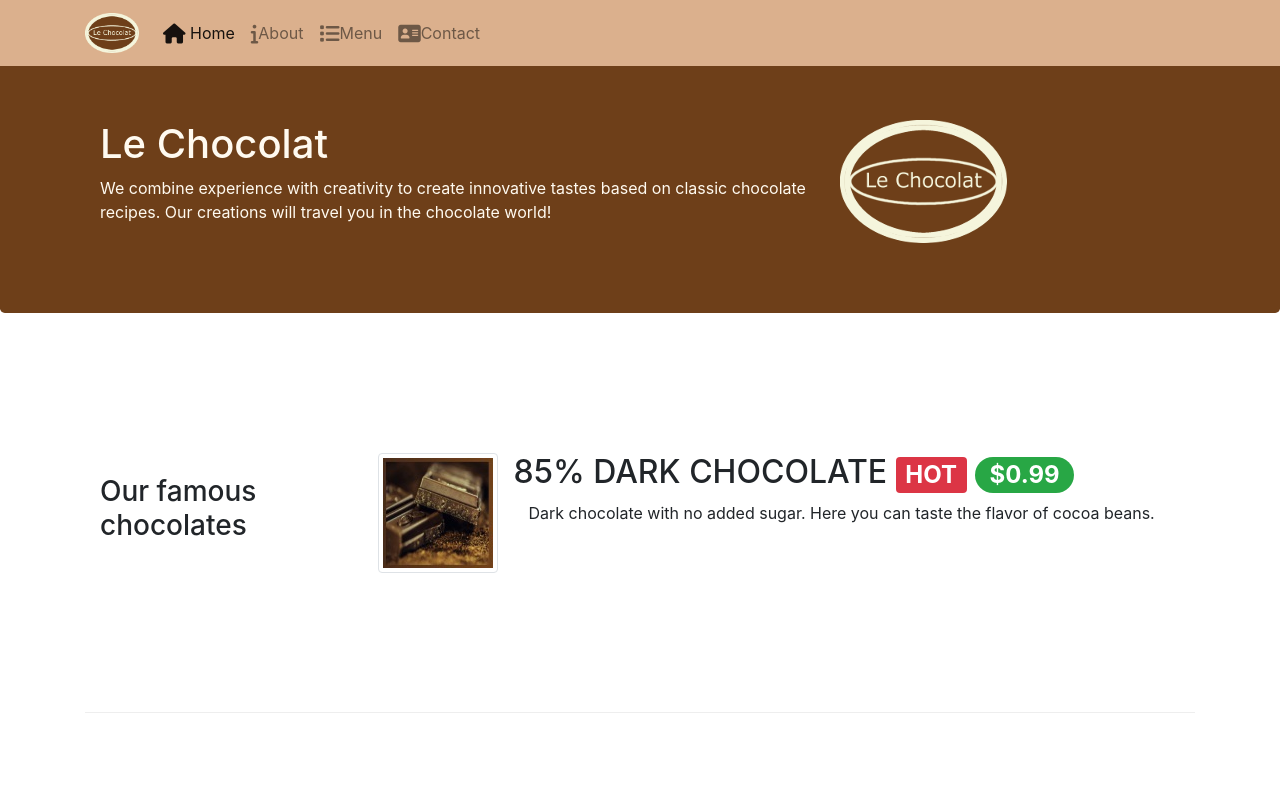
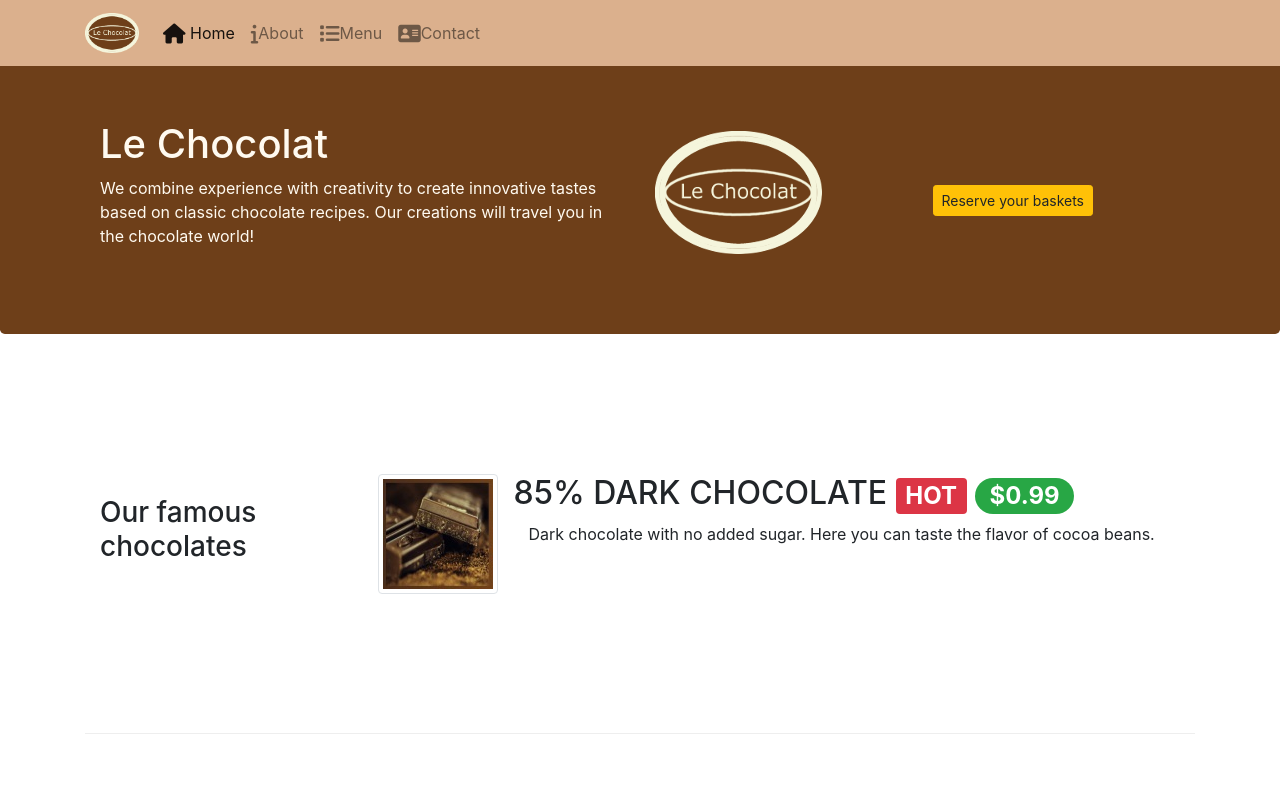
Before and after one commit to stanley8080/Le-chocolat, a plain HTML site: page index.html in a window 1280 px wide. Shown: the top 800 px of the page. Drawn offline with nearby package versions, Linux system fonts and the light colour scheme.

Commit message:
Bootstrap Assignment 9 Task 2

```diff
--- a/index.html
+++ b/index.html
@@ -36,14 +36,18 @@
 
     <header class="jumbotron">
         <div class="container">
-            <div class="row row-header">
-                <div class="col-12 col-sm-8">
+            <div class="row row-header align-items-center">
+                <div class="col-12 col-sm-6">
                     <h1>Le Chocolat</h1>
                     <p>We combine experience with creativity to create innovative tastes based on classic chocolate
                         recipes. Our creations will travel you in the chocolate world!</p>
                 </div>
-                <div class="co col-sm-4">
+                <div class="col col-sm-3">
                     <img src="images/logo.png" class="img-fluid">
+                </div>
+                <div class="col-12 col-sm-3">
+                    <p style="padding-left:5px;"></p>
+                    <a class="btn btn-warning btn-sm" href="#reserve-form" role="button">Reserve your baskets</a>
                 </div>
             </div>
         </div>
@@ -170,6 +174,7 @@
                 </div>
             </div>
         </div>
+    </div>
 
     <footer class="footer">
         <div class="container">
```
Lines whose indentation alone changed are shown as unchanged.
